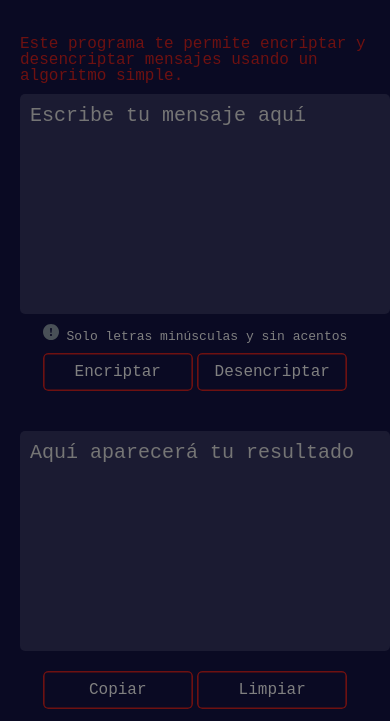
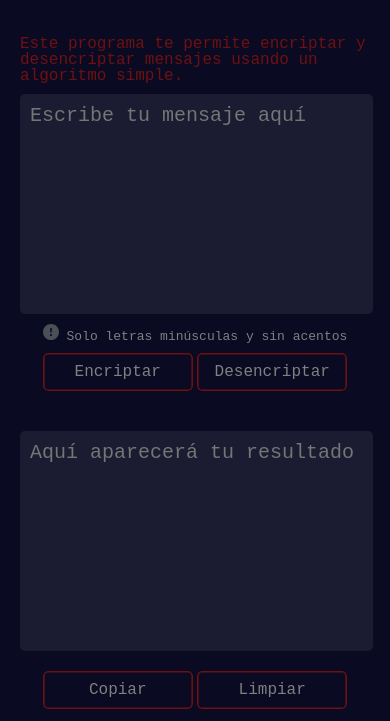
Before and after one commit to ghxstloner/Alura-Cipher-Challenge, a plain HTML site: page index.html in a window 390 px wide. Shown: the part 123-844 px from the top of the page. Drawn offline with Linux system fonts and the light colour scheme.

Commit message:
doing the page more responsive

```diff
--- a/src/styles.css
+++ b/src/styles.css
@@ -58,6 +58,7 @@ button {
 }
 
 .input {
+  width: 95%;
   font-size: 20px;
   font-family: monospace;
   height: 200px;
@@ -101,6 +102,15 @@ button {
 @media (max-width: 500px) {
   .big-heading {
     font-size: 1.5rem !important;
+  }
+  .input {
+    width: 95%;
+  }
+}
+
+@media (min-width: 507) {
+  .input {
+    width: 97%;
   }
 }
 
```
